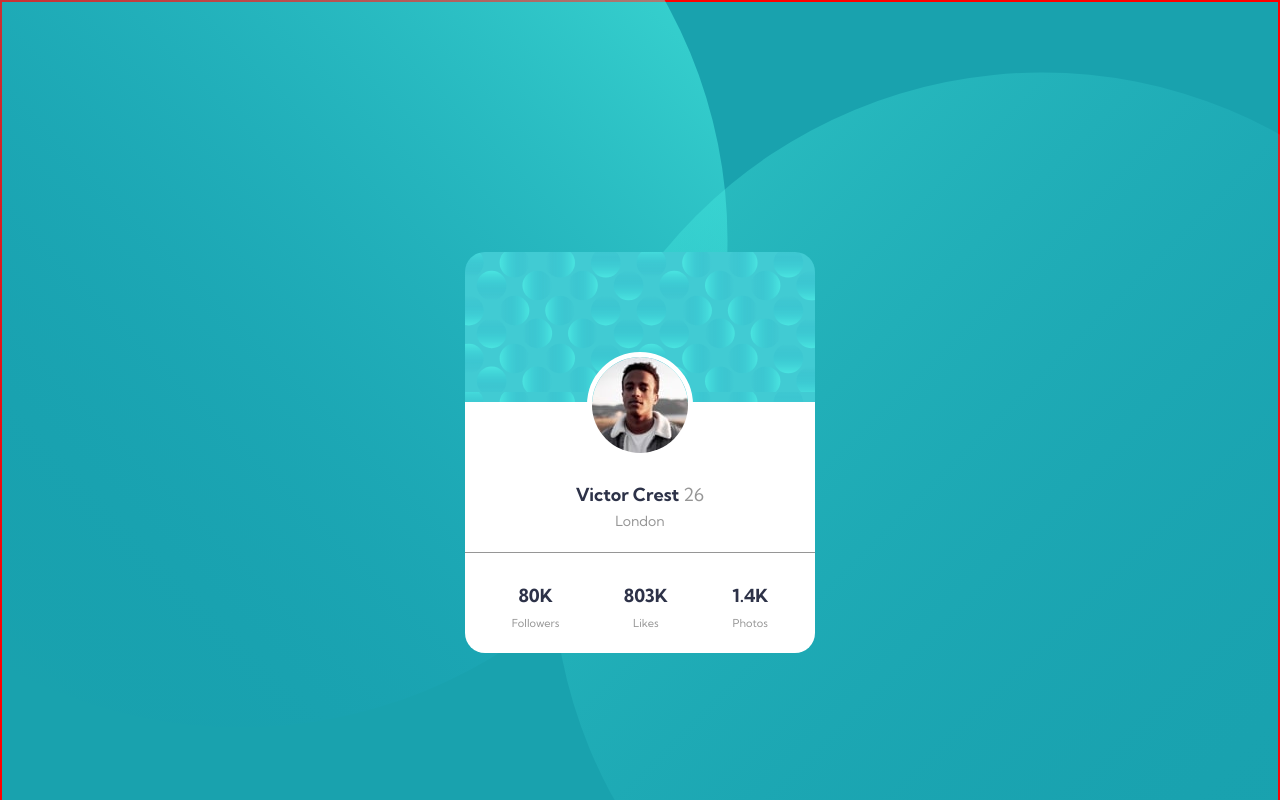
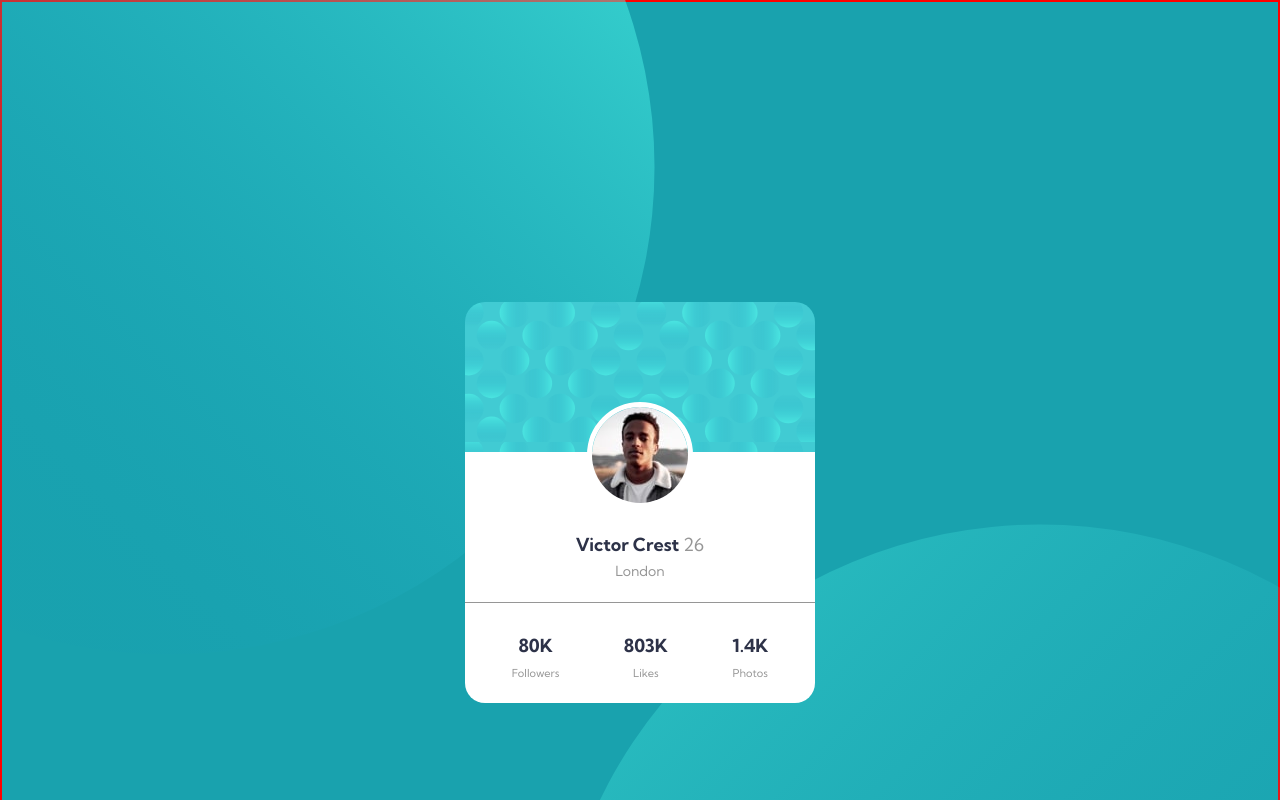
Before and after one commit to wisler9/Profile-Card, a plain HTML site: page design/index.html in a window 1280 px wide. Shown: the top 800 px of the page. Drawn offline with Linux system fonts and the light colour scheme.

Commit message:
added flex functionality for centering in the browser

```diff
--- a/styles/style.css
+++ b/styles/style.css
@@ -13,7 +13,10 @@ body {
     min-width: 960px;
     height: 1000px;
     border: 2px solid red;
-    margin: 0 auto;
+    display: flex;
+    justify-content: center;
+    align-items: center;
+    position: relative;
 }
 
 /* styles for the content layout */
@@ -21,11 +24,9 @@ body {
 
 #container {
     width: 350px;
-    margin: 0 auto;
-    position: relative;
-    top: 25%;
-    bottom: 25%;
+    z-index: 5;
 }
+
 
 .top {
     width: 100%;
@@ -101,12 +102,12 @@ p {
 
 .bg_top {
     position:absolute;
-    top: -250px;
-    left: -250px;
+    top: -325px;
+    left: -325px;
 }
 
 .bg_bottom {
     position: absolute;
-    bottom: -250px;
+    bottom: -500px;
     right: -250px;
 }
```
